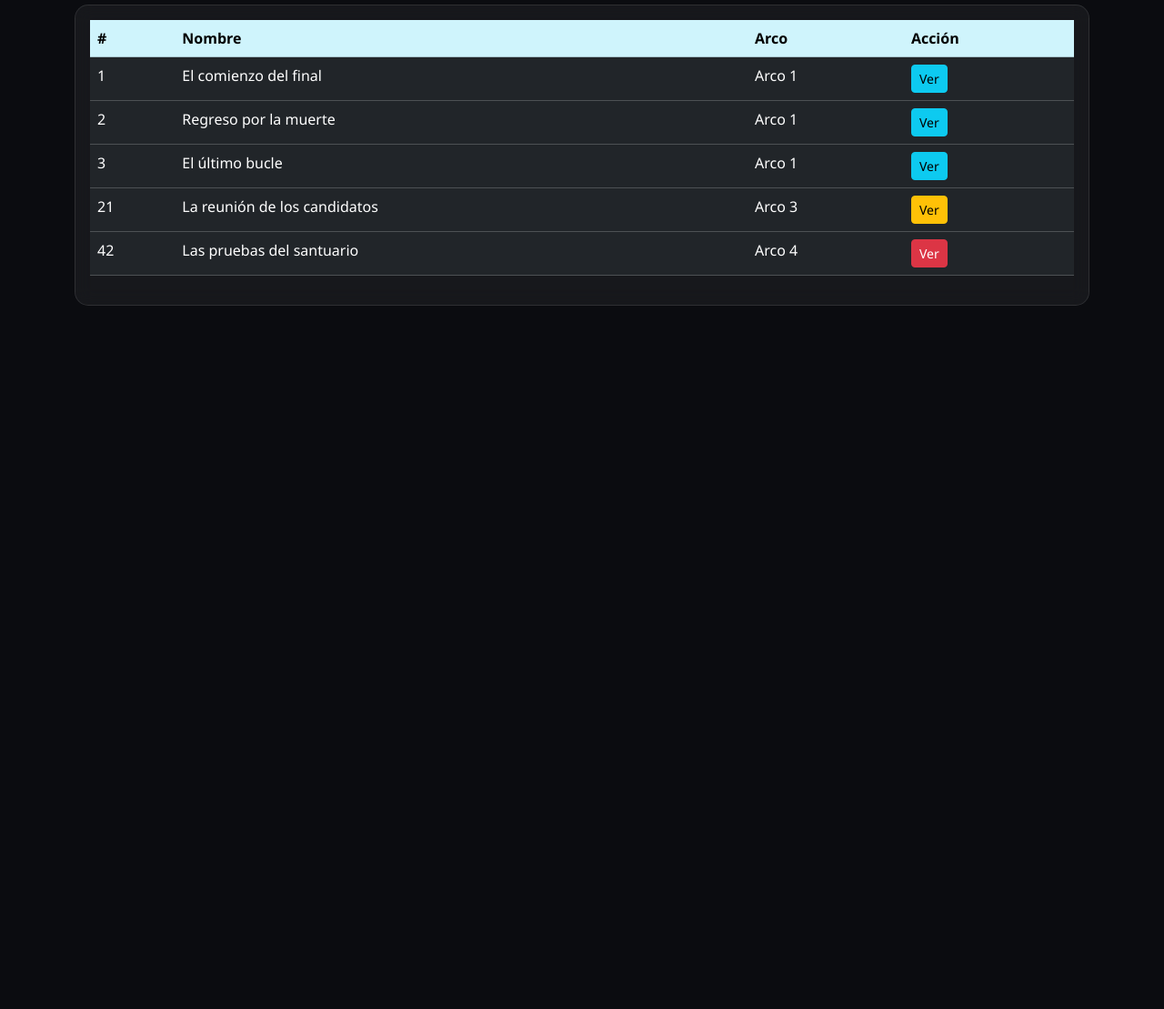
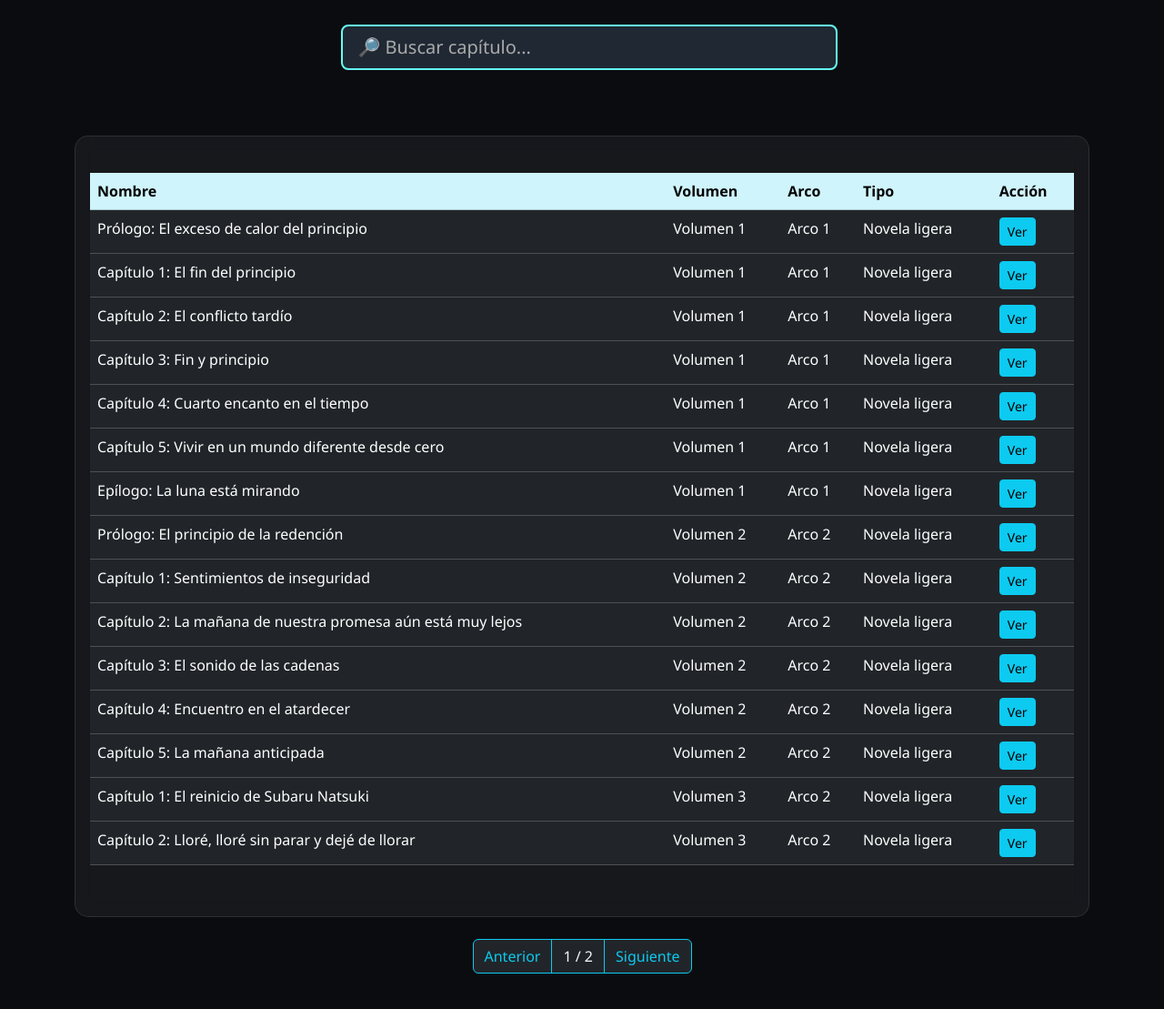
Before and after one commit to charmander1444-sys/ReZeroKara, a plain HTML site: page capitulos.html in a window 1280 px wide. Shown: the part 587-1696 px from the top of the page at 91% size. Before the commit the page ends 971 px from the top, so only its background shows below. Drawn offline with nearby package versions, Linux system fonts and the light colour scheme.

Commit message:
Capitulos y FIltro

```diff
--- a/base/arcos.json
+++ b/base/arcos.json
@@ -35,6 +35,66 @@
           {
             "src": "https://cdn.imgchest.com/files/0ba1d3da5344.webp",
             "tags": ["emilia","puck"]
+          },
+          {
+            "src": "https://cdn.imgchest.com/files/1f31e64269c6.webp",
+            "tags": ["emilia","puck","subaru natsuki","japones"]
+          },
+           {
+            "src": "https://cdn.imgchest.com/files/97bbbe09285c.webp",
+            "tags": ["emilia","puck","subaru natsuki","diseño","japones"]
+          },
+          {
+            "src": "https://cdn.imgchest.com/files/e058b4b2b576.webp",
+            "tags": ["elsa granhiert","kadomon Risch","felt","rom","reinhard van astrea","japones","diseño"]
+          },
+          {
+            "src": "https://cdn.imgchest.com/files/ef31fc80a750.webp",
+            "tags": ["felt","gaston","rachins hoffman","camberley"]
+          },
+          {
+            "src":"https://cdn.imgchest.com/files/bd527ed13f1d.webp",
+            "tags":["emilia","puck"]
+          },
+          {
+            "src":"https://cdn.imgchest.com/files/2c6f643e1806.webp",
+            "tags":["subaru natsuki","emilia","plum Risch"]
+          },
+          {
+            "src":"https://cdn.imgchest.com/files/c4e37aa8a3b3.webp",
+            "tags":["subaru natsuki","emilia"]
+          },
+          {
+            "src":"https://cdn.imgchest.com/files/0982737efe37.webp",
+            "tags":["felt","rom","subaru natsuki"]
+          },
+          {
+            "src":"https://cdn.imgchest.com/files/be53e5e232eb.webp",
+            "tags":["elsa granhiert"]
+          },
+          {
+            "src":"https://cdn.imgchest.com/files/6c9fc9434ea8.webp",
+            "tags":["elsa granhiert"]
+          },
+          {
+            "src":"https://cdn.imgchest.com/files/3c8910b1fb32.webp",
+            "tags":["emilia"]
+          },
+          {
+            "src":"https://cdn.imgchest.com/files/411eb0114c20.webp",
+            "tags":["felt","reinhard van astrea"]
+          },
+          {
+            "src":"https://cdn.imgchest.com/files/fcbb4148065e.webp",
+            "tags":["emilia"]
+          },
+          {
+            "src":"https://cdn.imgchest.com/files/bfd31dacad28.webp",
+            "tags":["emilia","subaru natsuki","diseño","japones"]
+          },
+          {
+            "src":"https://cdn.imgchest.com/files/ca42a112d6e4.webp",
+            "tags":["rem","ram","japones"]
           }
         ],
         "capitulos": [
@@ -89,7 +149,68 @@
           {
             "src": "https://cdn.imgchest.com/files/94c67f633377.webp",
             "tags": ["rem", "ram"]
+          },
+          {
+            "src": "https://cdn.imgchest.com/files/03eaa39ebad1.webp",
+            "tags": ["rem", "ram","beatrice","roswaal L mathers","diseño","japones"]
+          },
+          {
+            "src": "https://cdn.imgchest.com/files/62a674bfe4a7.webp",
+            "tags": ["subaru natsuki", "ram","japones"]
+          },
+          {
+            "src": "https://cdn.imgchest.com/files/9ab345388745.webp",
+            "tags": ["rem", "ram"]
+          },
+          {
+            "src": "https://cdn.imgchest.com/files/ce72562a8c9b.webp",
+            "tags": ["beatrice"]
+          },
+          {
+            "src": "https://cdn.imgchest.com/files/2675c3dc6a80.webp",
+            "tags": ["rem", "ram"]
+          },
+          {
+            "src": "https://cdn.imgchest.com/files/a0db28afe2a6.webp",
+            "tags": ["rem", "ram","subaru natsuki"]
+          },
+          {
+            "src": "https://cdn.imgchest.com/files/2b0e817edeaa.webp",
+            "tags": ["ram","roswaal L mathers"]
+          },
+          {
+            "src": "https://cdn.imgchest.com/files/f111c482fd8b.webp",
+            "tags": ["rem", "subaru natsuki"]
+          },
+          {
+            "src": "https://cdn.imgchest.com/files/fa54e913f8ae.webp",
+            "tags": ["rem", "subaru natsuki"]
+          },
+          {
+            "src": "https://cdn.imgchest.com/files/cac7caa8b236.webp",
+            "tags": ["subaru natsuki"]
+          },
+          {
+            "src": "https://cdn.imgchest.com/files/de584b277454.webp",
+            "tags": ["emilia","subaru natsuki"]
+          },
+          {
+            "src": "https://cdn.imgchest.com/files/69ce293ca03a.webp",
+            "tags": ["rem", "ram"]
+          },
+          {
+            "src": "https://cdn.imgchest.com/files/7d461811d1be.webp",
+            "tags": ["rem", "ram","subaru natsuki"]
+          },
+          {
+            "src": "https://cdn.imgchest.com/files/46e6c3b0ee9f.webp",
+            "tags": ["puck","beatrice","diseño"]
+          },
+          {
+            "src": "https://cdn.imgchest.com/files/d811a8e08df6.webp",
+            "tags": ["rem","ram","diseño","japones"]
           }
+
         ],
         "capitulos": [
           "Prólogo: El principio de la redención",
--- a/capitulos.html
+++ b/capitulos.html
@@ -1,14 +1,17 @@
 <!DOCTYPE html>
 <html lang="es">
+
 <head>
     <meta charset="UTF-8">
     <meta name="viewport" content="width=device-width, initial-scale=1.0">
     <title>Capítulos - Re:Zero</title>
     <link href="https://cdn.jsdelivr.net/npm/bootstrap@5.3.2/dist/css/bootstrap.min.css" rel="stylesheet">
     <link rel="stylesheet" href="css/estilos.css">
+
+    <script src="js/capitulos.js" defer></script>
 </head>
+
 <body>
-
 <!-- NAVBAR -->
 <nav class="navbar navbar-expand-lg navbar-dark bg-dark fixed-top shadow">
     <div class="container">
@@ -39,76 +42,42 @@
 <header class="hero">
     <div class="hero-overlay">
         <div class="container text-center">
-            <h1 class="display-4 fw-bold titulo">Capítulos</h1>
+            <h1 class="display-4 fw-bold titulo">Capitulos</h1>
         </div>
     </div>
 </header>
-
-<!-- CONTENIDO -->
     <div class="container mt-5 mb-5">
 
-    <!-- BUSCADOR -->
         <div class="row justify-content-center mb-4">
             <div class="col-12 col-md-8 col-lg-6">
-            <input type="text"
-                   id="buscarCapitulo"
-                   class="form-control form-control-lg"
-                   placeholder="🔎 Buscar capítulo..."
-                   onkeyup="filtrarCapitulos()">
+                <input type="text" id="buscarCapitulo" class="form-control form-control-lg"
+                    placeholder="🔎 Buscar capítulo..." onkeyup="filtrarCapitulos()">
             </div>
         </div>
 
-    <!-- TABLA -->
         <div class="table-responsive glass p-3">
             <table class="table table-dark table-hover" id="tablaCapitulos">
                 <thead class="table-info text-dark">
                     <tr>
-                    <th>#</th>
                         <th>Nombre</th>
-                    <th class="d-none d-sm-table-cell">Arco</th>
+                        <th>Volumen</th>
+                        <th>Arco</th>
+                        <th>Tipo</th>
                         <th>Acción</th>
                     </tr>
                 </thead>
-
                 <tbody>
-                <tr>
-                    <td>1</td>
-                    <td>El comienzo del final</td>
-                    <td class="d-none d-sm-table-cell">Arco 1</td>
-                    <td><button class="btn btn-sm btn-info">Ver</button></td>
-                </tr>
-                <tr>
-                    <td>2</td>
-                    <td>Regreso por la muerte</td>
-                    <td class="d-none d-sm-table-cell">Arco 1</td>
-                    <td><button class="btn btn-sm btn-info">Ver</button></td>
-                </tr>
-                <tr>
-                    <td>3</td>
-                    <td>El último bucle</td>
-                    <td class="d-none d-sm-table-cell">Arco 1</td>
-                    <td><button class="btn btn-sm btn-info">Ver</button></td>
-                </tr>
-                <tr>
-                    <td>21</td>
-                    <td>La reunión de los candidatos</td>
-                    <td class="d-none d-sm-table-cell">Arco 3</td>
-                    <td><button class="btn btn-sm btn-warning">Ver</button></td>
-                </tr>
-                <tr>
-                    <td>42</td>
-                    <td>Las pruebas del santuario</td>
-                    <td class="d-none d-sm-table-cell">Arco 4</td>
-                    <td><button class="btn btn-sm btn-danger">Ver</button></td>
-                </tr>
                 </tbody>
             </table>
         </div>
 
+        <div id="contenedorPaginacion" class="d-flex justify-content-center">
         </div>
 
-<script src="js/main.js"></script>
+    </div>
+
     <script src="https://cdn.jsdelivr.net/npm/bootstrap@5.3.2/dist/js/bootstrap.bundle.min.js"></script>
 
 </body>
+
 </html>
--- /dev/null
+++ b/js/capitulos.js
@@ -0,0 +1,226 @@
+// js/capitulos.js
+
+// Variables globales para paginación
+let capitulosTotales = [];
+const filasPorPagina = 15;
+let paginaActual = 1;
+let capitulosFiltrados = []; // Almacena los capítulos después del filtro de búsqueda
+
+/**
+ * Carga los datos JSON del archivo externo y luego inicializa la tabla.
+ */
+async function inicializarCapitulos() {
+    try {
+        const respuesta = await fetch('base/arcos.json');
+
+        if (!respuesta.ok) {
+            throw new Error(`Error al cargar los datos: ${respuesta.statusText}`);
+        }
+
+        const datosArcos = await respuesta.json();
+
+        // 1. Recopilar TODOS los capítulos en un array plano
+        capitulosTotales = extraerCapitulos(datosArcos);
+        capitulosFiltrados = capitulosTotales; // Inicialmente, filtrados son todos
+
+        // 2. Mostrar la primera página
+        mostrarCapitulosPorPagina(capitulosFiltrados, paginaActual);
+
+        // 3. Configurar los controles de paginación
+        configurarPaginacion(capitulosFiltrados.length, paginaActual);
+
+    } catch (error) {
+        console.error("No se pudo cargar o procesar arcos.json:", error);
+        const tbody = document.getElementById('tablaCapitulos').querySelector('tbody');
+        tbody.innerHTML = `<tr><td colspan="5" class="text-center text-danger">⚠️ Error: No se pudieron cargar los capítulos. Revisa la ruta 'base/arcos.json' o el servidor local.</td></tr>`;
+    }
+}
+
+/**
+ * Recorre la estructura de datos para crear un array plano de objetos capítulo.
+ * @param {Array} datosArcos - El array JSON con la información de los arcos.
+ * @returns {Array} Array de objetos capítulo listos para la tabla.
+ */
+function extraerCapitulos(datosArcos) {
+    const listaCapitulos = [];
+
+    datosArcos.forEach(arco => {
+        const nombreArco = arco.nombre;
+        const tipoArco = arco.tipo || 'Desconocido';
+
+        if (arco.volumenes_detalle && Array.isArray(arco.volumenes_detalle)) {
+            arco.volumenes_detalle.forEach(volumenDetalle => {
+                const nombreVolumen = volumenDetalle.volumen || 'N/A';
+
+                if (volumenDetalle.capitulos && Array.isArray(volumenDetalle.capitulos)) {
+                    volumenDetalle.capitulos.forEach(capitulo => {
+                        listaCapitulos.push({
+                            nombre: capitulo,
+                            arco: nombreArco,
+                            tipo: tipoArco,
+                            volumen: nombreVolumen
+                        });
+                    });
+                }
+            });
+        }
+    });
+
+    return listaCapitulos;
+}
+
+/**
+ * Rellena el tbody de la tabla con los capítulos de la página actual.
+ * @param {Array} capitulos - Array de capítulos a mostrar (filtrados o totales).
+ * @param {number} pagina - Número de página a mostrar (base 1).
+ */
+function mostrarCapitulosPorPagina(capitulos, pagina) {
+    const tbody = document.getElementById('tablaCapitulos').querySelector('tbody');
+    tbody.innerHTML = ''; // Limpiar contenido existente
+
+    const inicio = (pagina - 1) * filasPorPagina;
+    const fin = inicio + filasPorPagina;
+    const capitulosPagina = capitulos.slice(inicio, fin);
+
+    capitulosPagina.forEach(cap => {
+        const row = tbody.insertRow();
+
+        // Data-sets para búsqueda rápida
+        row.dataset.arco = cap.arco.toLowerCase();
+        row.dataset.capitulo = cap.nombre.toLowerCase();
+        row.dataset.tipo = cap.tipo.toLowerCase();
+        row.dataset.volumen = cap.volumen.toLowerCase();
+
+        // Celda Nombre
+        row.insertCell().textContent = cap.nombre;
+
+        // Celda Volumen
+        row.insertCell().textContent = cap.volumen;
+
+        // Celda Arco
+        row.insertCell().textContent = cap.arco;
+
+        // Celda Tipo
+        const tipoFormateado = cap.tipo.charAt(0).toUpperCase() + cap.tipo.slice(1).replace('_', ' ');
+        row.insertCell().textContent = tipoFormateado;
+
+        // Celda Acción (Botón Ver)
+        const celdaAccion = row.insertCell();
+        const botonVer = document.createElement('a');
+        botonVer.href = `#`;
+        botonVer.textContent = 'Ver';
+        botonVer.classList.add('btn', 'btn-sm', 'btn-info');
+        celdaAccion.appendChild(botonVer);
+    });
+}
+
+/**
+ * Crea y configura los controles de paginación.
+ * @param {number} totalCapitulos - Número total de capítulos (filtrados).
+ * @param {number} pagina - Número de página actual (base 1).
+ */
+function configurarPaginacion(totalCapitulos, pagina) {
+    const contenedorPaginacion = document.getElementById('contenedorPaginacion');
+    contenedorPaginacion.innerHTML = '';
+
+    const totalPaginas = Math.ceil(totalCapitulos / filasPorPagina);
+
+    if (totalPaginas <= 1) return; // No se necesita paginación
+
+    const ul = document.createElement('ul');
+    ul.classList.add('pagination', 'justify-content-center', 'mt-4');
+
+    // Botón Anterior
+    const liAnterior = document.createElement('li');
+    liAnterior.classList.add('page-item');
+    if (pagina === 1) liAnterior.classList.add('disabled');
+
+    const linkAnterior = document.createElement('a');
+    linkAnterior.classList.add('page-link', 'bg-dark', 'text-info', 'border-info');
+    linkAnterior.href = '#';
+    linkAnterior.textContent = 'Anterior';
+    linkAnterior.onclick = () => cambiarPagina(pagina - 1);
+    liAnterior.appendChild(linkAnterior);
+    ul.appendChild(liAnterior);
+
+    // Indicador de Página Actual / Total de Páginas
+    const liIndicador = document.createElement('li');
+    liIndicador.classList.add('page-item', 'disabled', 'd-none', 'd-sm-block');
+    const linkIndicador = document.createElement('a');
+    linkIndicador.classList.add('page-link', 'bg-dark', 'text-light', 'border-info');
+    linkIndicador.textContent = `${pagina} / ${totalPaginas}`;
+    liIndicador.appendChild(linkIndicador);
+    ul.appendChild(liIndicador);
+
+    // Botón Siguiente
+    const liSiguiente = document.createElement('li');
+    liSiguiente.classList.add('page-item');
+    if (pagina === totalPaginas) liSiguiente.classList.add('disabled');
+
+    const linkSiguiente = document.createElement('a');
+    linkSiguiente.classList.add('page-link', 'bg-dark', 'text-info', 'border-info');
+    linkSiguiente.href = '#';
+    linkSiguiente.textContent = 'Siguiente';
+    linkSiguiente.onclick = () => cambiarPagina(pagina + 1);
+    liSiguiente.appendChild(linkSiguiente);
+    ul.appendChild(liSiguiente);
+
+    contenedorPaginacion.appendChild(ul);
+}
+
+/**
+ * Cambia la página de la tabla.
+ * @param {number} nuevaPagina - El número de página al que cambiar.
+ */
+function cambiarPagina(nuevaPagina) {
+    const totalPaginas = Math.ceil(capitulosFiltrados.length / filasPorPagina);
+
+    if (nuevaPagina >= 1 && nuevaPagina <= totalPaginas) {
+        paginaActual = nuevaPagina;
+        mostrarCapitulosPorPagina(capitulosFiltrados, paginaActual);
+        configurarPaginacion(capitulosFiltrados.length, paginaActual);
+        // Desplazarse al inicio de la tabla para mejor UX
+        document.getElementById('tablaCapitulos').scrollIntoView({ behavior: 'smooth' });
+    }
+}
+
+
+/**
+ * Filtra los capítulos de la tabla basándose en la entrada del usuario.
+ * Aplica el filtro, actualiza el array de filtrados y reinicia la paginación.
+ */
+function filtrarCapitulos() {
+    const input = document.getElementById('buscarCapitulo');
+    const filtro = input.value.toLowerCase();
+
+    // 1. Aplicar filtro a todos los capítulos
+    capitulosFiltrados = capitulosTotales.filter(cap => {
+        const nombreCapitulo = cap.nombre.toLowerCase();
+        const nombreArco = cap.arco.toLowerCase();
+        const tipoArco = cap.tipo.toLowerCase();
+        const nombreVolumen = cap.volumen.toLowerCase();
+
+        return (
+            nombreCapitulo.includes(filtro) ||
+            nombreArco.includes(filtro) ||
+            tipoArco.includes(filtro) ||
+            nombreVolumen.includes(filtro)
+        );
+    });
+
+    // 2. Reiniciar a la página 1 y actualizar la visualización
+    paginaActual = 1;
+    mostrarCapitulosPorPagina(capitulosFiltrados, paginaActual);
+    configurarPaginacion(capitulosFiltrados.length, paginaActual);
+}
+
+// Cargar los capítulos al cargar la página
+document.addEventListener('DOMContentLoaded', inicializarCapitulos);
+
+// Función auxiliar para el menú
+function toggleMenu(show) {
+    const menuLateral = document.getElementById('menuLateral');
+    if (menuLateral) {
+        menuLateral.style.width = show ? "250px" : "0";
+    }
+}
--- a/js/main.js
+++ b/js/main.js
@@ -15,7 +15,6 @@ document.addEventListener("click", e => {
     }
 });
 
-// ===== GALERÍA - VER IMAGEN (Modal) =====
 // ===== GALERÍA - VER IMAGEN (Modal) =====
 function verImagen(src) {
     const modal = document.getElementById("imagenModal");
```
Lines whose indentation alone changed are shown as unchanged.
